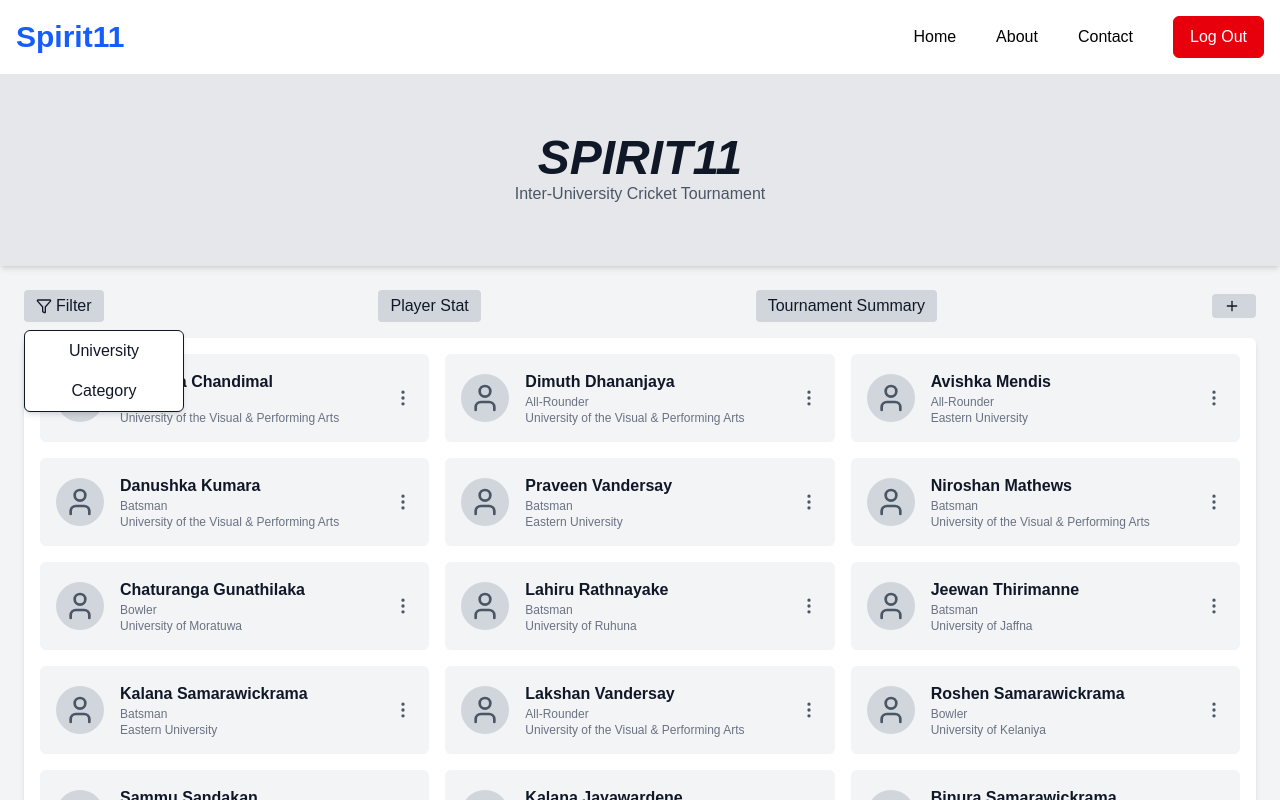
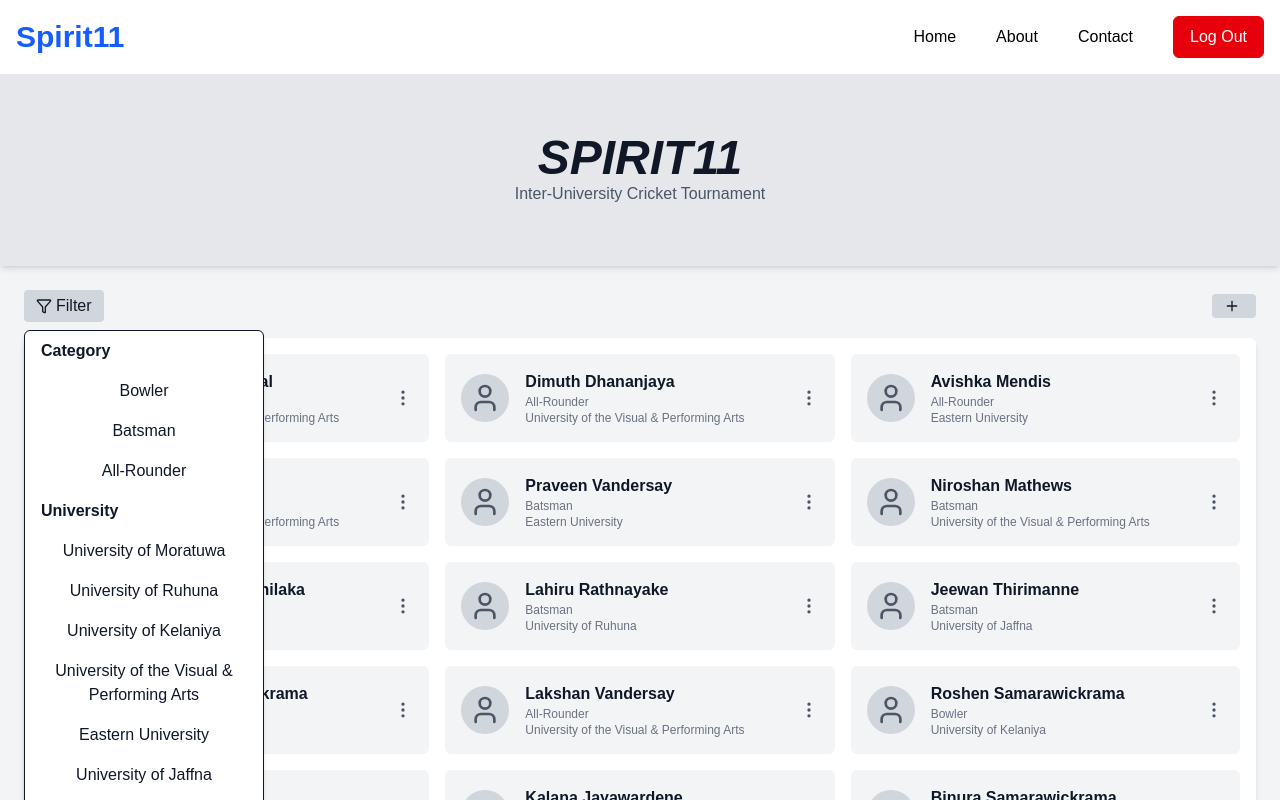
Before and after one commit to IshanHansaka/SpiritX_TetraBytes_02, a Next.js app in the folder client/: page / in a window 1280 px wide. Both pictures are taken after a click on the button "Filter". Shown: the top 800 px of the page. Built offline with nearby package versions, Linux system fonts and the light colour scheme.

Commit message:
feat: created filter button feature

```diff
--- a/client/app/page.tsx
+++ b/client/app/page.tsx
@@ -7,6 +7,8 @@ import NavBar from "./components/navBar";
 export default function Home() {
   const [menuOpen, setMenuOpen] = useState<number | null>(null);
   const [filterOpen, setFilterOpen] = useState(false);
+  const [selectedCategory, setSelectedCategory] = useState("");
+  const [selectedUniversity, setSelectedUniversity] = useState("");
   const [players, setPlayers] = useState([
     { name: "Chamika Chandimal", category: "Batsman", uni: "University of the Visual & Performing Arts" },
     { name: "Dimuth Dhananjaya", category: "All-Rounder", uni: "University of the Visual & Performing Arts" },
@@ -70,31 +72,42 @@ export default function Home() {
     }
   };
 
+  const filteredPlayers = players.filter((player) =>
+    (selectedCategory ? player.category === selectedCategory : true) &&
+    (selectedUniversity ? player.uni.includes(selectedUniversity) : true)
+  );
+
   return (
     <div className="min-h-screen bg-gray-100 text-gray-900 relative">
-      {/* Navigation Bar */}
       <NavBar />
 
-      {/* Header */}
       <header className="bg-gray-200 text-center py-15 shadow-md">
         <h1 className="text-5xl font-bold italic">SPIRIT11</h1>
         <p className="text-base text-gray-600">Inter-University Cricket Tournament</p>
       </header>
 
-      {/* Content */}
       <div className="p-6 relative">
-        {/* Filter & Add Buttons */}
         <div className="flex justify-between items-center mb-4 relative">
-          <button onClick={() => setFilterOpen(!filterOpen)} className="bg-gray-300 px-3 py-1 rounded flex items-center relative cursor-pointer">
-            <Filter className="w-4 h-4 mr-1" />
-            Filter
+          <button onClick={() => setFilterOpen(!filterOpen)} className="bg-gray-300 px-3 py-1 rounded flex items-center cursor-pointer">
+            <Filter className="w-4 h-4 mr-1" /> Filter
           </button>
-          <button className="bg-gray-300 px-3 py-1 rounded cursor-pointer">Player Stat</button>
-          <button className="bg-gray-300 px-3 py-1 rounded cursor-pointer">Tournament Summary</button>
           {filterOpen && (
-            <div className="absolute top-full left-0 mt-2 bg-white shadow-md rounded-md border z-50 w-40">
-              <button className="block px-4 py-2 hover:bg-gray-100 w-full cursor-pointer">University</button>
-              <button className="block px-4 py-2 hover:bg-gray-100 w-full cursor-pointer">Category</button>
+            <div className="absolute top-full left-0 mt-2 bg-white shadow-md rounded-md border z-50 w-60">
+              <p className="px-4 py-2 font-semibold">Category</p>
+              {['Bowler', 'Batsman', 'All-Rounder'].map((cat) => (
+                <button key={cat} onClick={() => setSelectedCategory(cat)} className="block px-4 py-2 hover:bg-gray-100 w-full cursor-pointer">
+                  {cat}
+                </button>
+              ))}
+              <p className="px-4 py-2 font-semibold">University</p>
+              {['University of Moratuwa', 'University of Ruhuna', 'University of Kelaniya', 'University of the Visual & Performing Arts', 'Eastern University', 'University of Jaffna', 'University of Peradeniya', 'South Eastern University'].map((uni) => (
+                <button key={uni} onClick={() => setSelectedUniversity(uni)} className="block px-4 py-2 hover:bg-gray-100 w-full cursor-pointer">
+                  {uni}
+                </button>
+              ))}
+              <button onClick={() => { setSelectedCategory(""); setSelectedUniversity(""); }} className="block px-4 py-2 bg-red-500 text-white w-full cursor-pointer rounded-b">
+                Clear Filters
+              </button>
             </div>
           )}
           <button onClick={() => setShowAddForm(!showAddForm)} className="bg-gray-300 px-3 py-1 rounded flex items-center cursor-pointer">
@@ -102,41 +115,19 @@ export default function Home() {
           </button>
         </div>
 
-        {/* Add Player Form */}
         {showAddForm && (
           <div className="mb-4 p-4 bg-white shadow-md rounded-md">
-            <input
-              type="text"
-              placeholder="Name"
-              value={newPlayer.name}
-              onChange={(e) => setNewPlayer({ ...newPlayer, name: e.target.value })}
-              className="block w-full px-2 py-1 mb-2 border rounded"
-            />
-            <input
-              type="text"
-              placeholder="Category"
-              value={newPlayer.category}
-              onChange={(e) => setNewPlayer({ ...newPlayer, category: e.target.value })}
-              className="block w-full px-2 py-1 mb-2 border rounded"
-            />
-            <input
-              type="text"
-              placeholder="University"
-              value={newPlayer.uni}
-              onChange={(e) => setNewPlayer({ ...newPlayer, uni: e.target.value })}
-              className="block w-full px-2 py-1 mb-2 border rounded"
-            />
+            <input type="text" placeholder="Name" value={newPlayer.name} onChange={(e) => setNewPlayer({ ...newPlayer, name: e.target.value })} className="block w-full px-2 py-1 mb-2 border rounded" />
+            <input type="text" placeholder="Category" value={newPlayer.category} onChange={(e) => setNewPlayer({ ...newPlayer, category: e.target.value })} className="block w-full px-2 py-1 mb-2 border rounded" />
+            <input type="text" placeholder="University" value={newPlayer.uni} onChange={(e) => setNewPlayer({ ...newPlayer, uni: e.target.value })} className="block w-full px-2 py-1 mb-2 border rounded" />
             <button onClick={handleAddPlayer} className="bg-blue-500 text-white px-3 py-1 rounded cursor-pointer">Add Player</button>
           </div>
         )}
 
-        {/* Players Grid */}
         <div className="grid grid-cols-2 md:grid-cols-3 gap-4 bg-white p-4 shadow-md rounded-md relative z-10">
-          {players.map((player, index) => (
+          {filteredPlayers.map((player, index) => (
             <div key={index} className="bg-gray-100 p-4 rounded-md flex items-center justify-between relative">
-              {/* Profile */}
               <div className="flex items-center space-x-4">
-                {/* User Icon as Image */}
                 <div className="w-12 h-12 bg-gray-300 rounded-full flex items-center justify-center">
                   <User className="w-8 h-8 text-gray-600" />
                 </div>
@@ -146,13 +137,9 @@ export default function Home() {
                   <p className="text-xs text-gray-500">{player.uni}</p>
                 </div>
               </div>
-
-              {/* More Options */}
               <button onClick={() => setMenuOpen(menuOpen === index ? null : index)}>
                 <MoreVertical className="w-5 h-5 text-gray-600 cursor-pointer" />
               </button>
-
-              {/* Dropdown Menu */}
               {menuOpen === index && (
                 <div className="absolute right-4 top-10 bg-white shadow-md rounded-md border text-sm z-50">
                   <button className="block px-4 py-2 hover:bg-gray-100 w-full cursor-pointer">Edit Profile</button>
```
